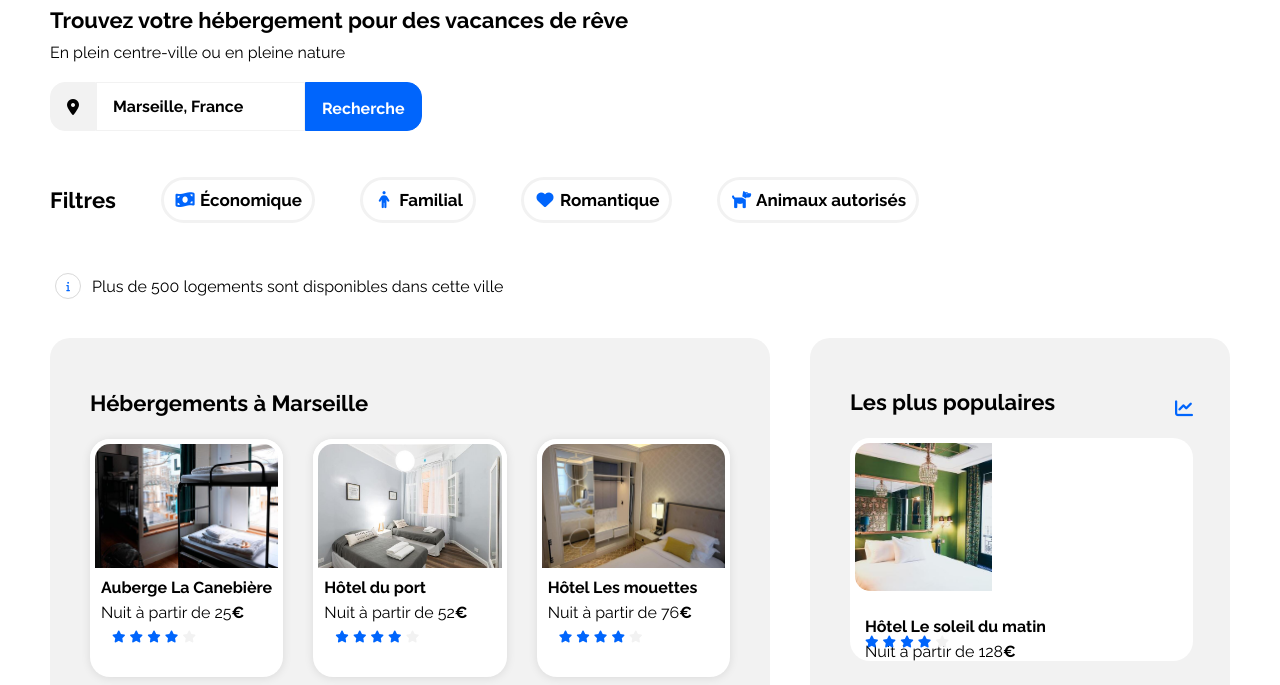
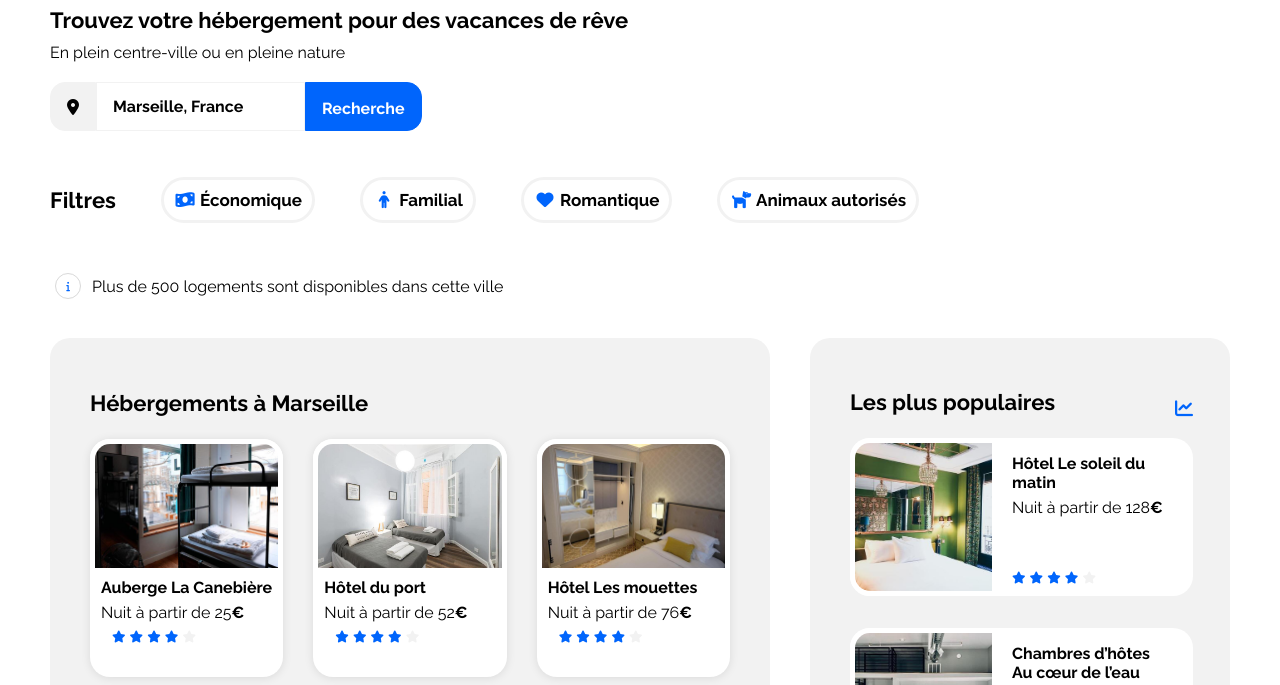
Before and after one commit to TrackZone1/booki, a plain HTML site: page index.html in a window 1280 px wide. Shown: the part 115-800 px from the top of the page. Drawn offline with nearby package versions, Linux system fonts and the light colour scheme.

Commit message:
Update desktop.css

```diff
--- a/CSS/desktop.css
+++ b/CSS/desktop.css
@@ -266,6 +266,10 @@ a {
     gap: 32px;
 }
 
+.popular .offers a {
+    display: flex;
+}
+
 .popular .offers article {
     display:flex;
     background-color: #fff;
```
